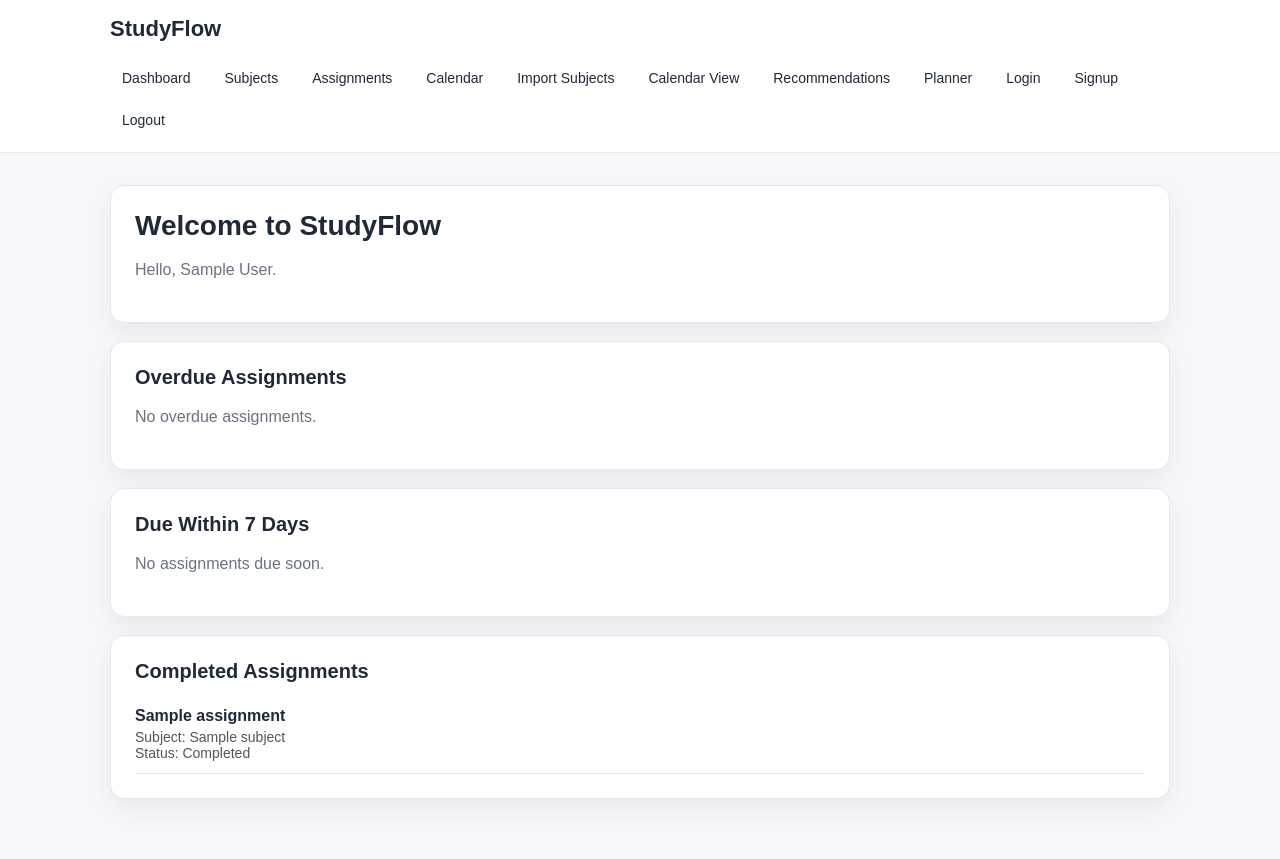
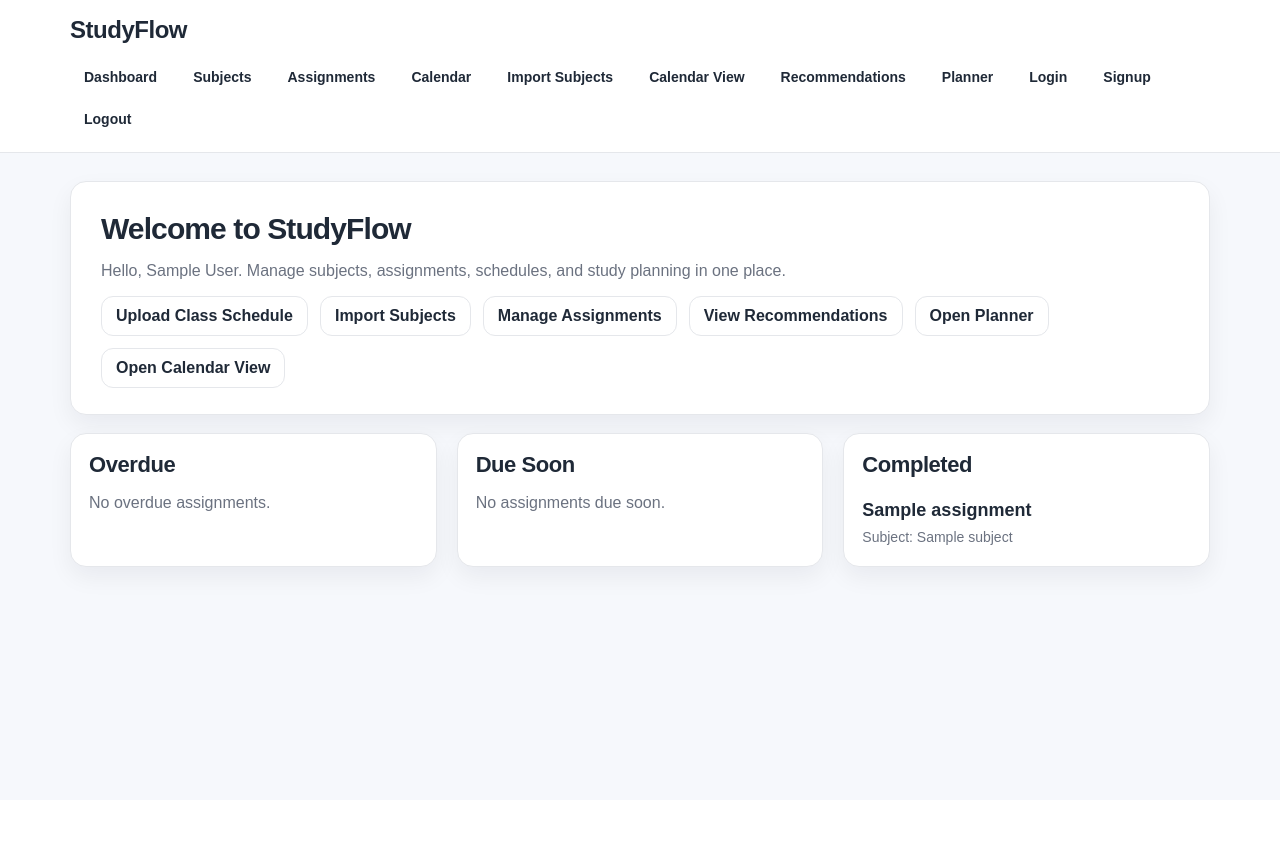
Before and after one commit to mayankpathak-iu/software-engineering-project, a FastAPI app: page /dashboard in a window 1280 px wide. After the commit the page ends 585 px from the top, so only its background shows below. Run offline with FastAPI, Linux system fonts and the light colour scheme; the visitor is signed in with stand-in values (Sample User, id 1); tables that the repository leaves empty hold one stand-in row (values such as "Sample post").

Commit message:
Polished UI changes

```diff
--- a/app/main.py
+++ b/app/main.py
@@ -1,15 +1,15 @@
-from fastapi import FastAPI
+from fastapi import FastAPI, Request
 from fastapi.staticfiles import StaticFiles
+from fastapi.responses import RedirectResponse
 from starlette.middleware.sessions import SessionMiddleware
 
 from app.db import Base, engine
 import app.models  # noqa: F401
 from app.routes import auth, dashboard, subjects, assignments, calendar, recommendations, planner, study_sessions
 
-
 app = FastAPI(title="StudyFlow")
 
-app.add_middleware(SessionMiddleware, secret_key="super-secret-key-change-this")
+app.add_middleware(SessionMiddleware, secret_key="studyflow-dev-secret-key")
 
 Base.metadata.create_all(bind=engine)
 
@@ -24,6 +24,10 @@ app.include_router(recommendations.router)
 app.include_router(planner.router)
 app.include_router(study_sessions.router)
 
+
 @app.get("/")
-def root():
-    return {"message": "StudyFlow is running"}
+def root(request: Request):
+    user_id = request.session.get("user_id")
+    if user_id:
+        return RedirectResponse(url="/dashboard", status_code=303)
+    return RedirectResponse(url="/login", status_code=303)
--- a/app/templates/base.html
+++ b/app/templates/base.html
@@ -6,17 +6,19 @@
     <title>StudyFlow</title>
     <style>
         :root {
-            --bg: #f5f7fb;
-            --card: #ffffff;
+            --bg: #f6f8fc;
+            --surface: #ffffff;
+            --surface-soft: #f9fafb;
             --text: #1f2937;
             --muted: #6b7280;
             --border: #e5e7eb;
             --primary: #2563eb;
             --primary-dark: #1d4ed8;
             --danger: #dc2626;
+            --danger-dark: #b91c1c;
             --success: #16a34a;
-            --shadow: 0 10px 25px rgba(0, 0, 0, 0.06);
-            --radius: 14px;
+            --shadow: 0 10px 25px rgba(15, 23, 42, 0.06);
+            --radius: 16px;
         }
 
         * {
@@ -24,56 +26,52 @@
         }
 
         body {
+            margin: 0;
             font-family: Arial, sans-serif;
-            margin: 0;
             background: var(--bg);
             color: var(--text);
         }
 
-        .page {
-            max-width: 1100px;
-            margin: 0 auto;
-            padding: 32px 20px 60px;
-        }
-
         .topbar {
-            background: white;
-            border-bottom: 1px solid var(--border);
             position: sticky;
             top: 0;
-            z-index: 10;
+            z-index: 20;
+            background: rgba(255,255,255,0.92);
+            backdrop-filter: blur(10px);
+            border-bottom: 1px solid var(--border);
         }
 
         .topbar-inner {
-            max-width: 1100px;
+            max-width: 1180px;
             margin: 0 auto;
             padding: 16px 20px;
             display: flex;
             align-items: center;
             justify-content: space-between;
-            gap: 20px;
+            gap: 16px;
             flex-wrap: wrap;
         }
 
         .brand {
-            font-size: 22px;
-            font-weight: 700;
-            color: var(--text);
+            font-size: 24px;
+            font-weight: 800;
+            letter-spacing: -0.02em;
         }
 
         nav {
             display: flex;
             flex-wrap: wrap;
-            gap: 10px;
+            gap: 8px;
         }
 
         nav a {
             text-decoration: none;
             color: var(--text);
-            padding: 8px 12px;
+            padding: 9px 14px;
             border-radius: 999px;
             font-size: 14px;
-            transition: 0.2s ease;
+            font-weight: 600;
+            transition: background 0.18s ease, color 0.18s ease;
         }
 
         nav a:hover {
@@ -81,53 +79,88 @@
             color: var(--primary-dark);
         }
 
+        .page {
+            max-width: 1180px;
+            margin: 0 auto;
+            padding: 28px 20px 56px;
+        }
+
+        .stack {
+            display: grid;
+            gap: 20px;
+        }
+
         .card {
-            background: var(--card);
+            background: var(--surface);
             border: 1px solid var(--border);
             border-radius: var(--radius);
             padding: 24px;
             box-shadow: var(--shadow);
         }
 
-        h1, h2, h3 {
-            margin-top: 0;
-            color: var(--text);
+        .card.compact {
+            padding: 18px;
         }
 
-        h1 {
-            font-size: 28px;
-            margin-bottom: 10px;
+        .grid-2 {
+            display: grid;
+            grid-template-columns: 1fr 1fr;
+            gap: 20px;
         }
 
-        h2 {
-            font-size: 20px;
-            margin-bottom: 12px;
+        .grid-3 {
+            display: grid;
+            grid-template-columns: repeat(3, 1fr);
+            gap: 20px;
         }
 
-        p {
-            color: var(--muted);
-            line-height: 1.5;
+        .section-title {
+            margin: 0 0 8px;
+            font-size: 22px;
+            font-weight: 800;
+            letter-spacing: -0.02em;
         }
 
-        label {
+        .page-title {
+            margin: 0 0 8px;
+            font-size: 30px;
+            font-weight: 800;
+            letter-spacing: -0.03em;
+        }
+
+        .muted {
+            color: var(--muted);
+        }
+
+        .label {
             display: block;
             margin-bottom: 6px;
-            font-weight: 600;
+            font-size: 14px;
+            font-weight: 700;
             color: var(--text);
         }
 
         input,
         select,
-        button,
         textarea {
             width: 100%;
+            border-radius: 12px;
+            font-size: 14px;
+        }
+
+        button {
+            border-radius: 12px;
+            font-size: 14px;
+        }
+
+        input,
+        select,
+        textarea {
             padding: 11px 12px;
-            margin-top: 6px;
+            border: 1px solid var(--border);
+            background: white;
+            color: var(--text);
             margin-bottom: 16px;
-            border: 1px solid var(--border);
-            border-radius: 10px;
-            font-size: 14px;
-            background: white;
         }
 
         input:focus,
@@ -139,58 +172,79 @@
         }
 
         button {
+            width: auto;
+            padding: 11px 14px;
+            border: none;
+            cursor: pointer;
+            font-weight: 700;
             background: var(--primary);
             color: white;
-            border: none;
-            cursor: pointer;
-            font-weight: 600;
-            transition: 0.2s ease;
+            transition: background 0.18s ease, transform 0.06s ease;
         }
-
         button:hover {
             background: var(--primary-dark);
         }
 
-        .button-secondary {
+        button:active {
+            transform: translateY(1px);
+        }
+
+        .btn-danger {
+            background: var(--danger);
+        }
+
+        .btn-danger:hover {
+            background: var(--danger-dark);
+        }
+
+        .btn-secondary {
             background: white;
             color: var(--text);
             border: 1px solid var(--border);
         }
 
-        .button-secondary:hover {
-            background: #f9fafb;
+        .btn-secondary:hover {
+            background: var(--surface-soft);
         }
 
-        .button-danger {
-            background: var(--danger);
+        .inline-actions {
+            display: flex;
+            gap: 10px;
+            flex-wrap: wrap;
+            margin-top: 12px;
         }
 
-        .button-danger:hover {
-            background: #b91c1c;
+        .inline-actions a,
+        .inline-actions button {
+            width: auto;
         }
 
-        .muted {
-            color: var(--muted);
-        }
-
-        .section-gap {
-            margin-top: 20px;
-        }
-
-        .stack {
-            display: grid;
-            gap: 20px;
-        }
-
-        .list-reset {
+        .item-list {
             list-style: none;
             padding: 0;
             margin: 0;
         }
 
-        .item-row {
+        .item {
             padding: 14px 0;
             border-bottom: 1px solid var(--border);
+        }
+
+        .item:last-child {
+            border-bottom: none;
+            padding-bottom: 0;
+        }
+
+        .item-title {
+            font-size: 18px;
+            font-weight: 700;
+            margin-bottom: 6px;
+        }
+
+        .meta {
+            font-size: 14px;
+            color: var(--muted);
+            line-height: 1.5;
         }
 
         .badge {
@@ -198,10 +252,8 @@
             padding: 4px 10px;
             border-radius: 999px;
             font-size: 12px;
-            font-weight: 700;
+            font-weight: 800;
             margin-right: 8px;
-            background: #eef2ff;
-            color: var(--primary-dark);
         }
 
         .badge-high {
@@ -219,19 +271,43 @@
             color: #166534;
         }
 
-        .grid-2 {
-            display: grid;
-            grid-template-columns: 1fr 1fr;
-            gap: 20px;
+        .hero {
+            padding: 30px 30px 26px;
         }
 
-        @media (max-width: 768px) {
-            .grid-2 {
-                grid-template-columns: 1fr;
+        .surface-soft {
+            background: var(--surface-soft);
+            border: 1px solid var(--border);
+            border-radius: 14px;
+            padding: 16px;
         }
 
-            .topbar-inner {
-                align-items: flex-start;
+        .calendar-link-row {
+            display: flex;
+            gap: 12px;
+            flex-wrap: wrap;
+            margin-top: 16px;
+        }
+
+        .calendar-link-row a {
+            text-decoration: none;
+            padding: 10px 14px;
+            border-radius: 12px;
+            border: 1px solid var(--border);
+            background: white;
+            color: var(--text);
+            font-weight: 600;
+        }
+
+        .calendar-link-row a:hover {
+            background: #eff6ff;
+            color: var(--primary-dark);
+        }
+
+        @media (max-width: 900px) {
+            .grid-2,
+            .grid-3 {
+                grid-template-columns: 1fr;
             }
         }
     </style>
--- a/app/templates/dashboard.html
+++ b/app/templates/dashboard.html
@@ -1,77 +1,71 @@
 {% extends "base.html" %}
 
 {% block content %}
-<div class="card">
-    <h1>Welcome to StudyFlow</h1>
-    <p>Hello, {{ user.full_name }}.</p>
+<div class="card hero">
+    <h1 class="page-title">Welcome to StudyFlow</h1>
+    <p class="muted">Hello, {{ user.full_name }}. Manage subjects, assignments, schedules, and study planning in one place.</p>
+
+    <div class="calendar-link-row">
+        <a href="/calendar">Upload Class Schedule</a>
+        <a href="/calendar/import-subjects">Import Subjects</a>
+        <a href="/assignments">Manage Assignments</a>
+        <a href="/recommendations">View Recommendations</a>
+        <a href="/planner">Open Planner</a>
+        <a href="/calendar-view">Open Calendar View</a>
+    </div>
 </div>
 
 <br>
 
-<div class="card">
-    <h2>Overdue Assignments</h2>
+<div class="grid-3">
+    <div class="card compact">
+        <h2 class="section-title">Overdue</h2>
         {% if overdue %}
-       <ul style="list-style: none; padding: 0; margin: 0;">
+            <ul class="item-list">
                 {% for item in overdue %}
-        <li style="padding: 12px 0; border-bottom: 1px solid #e5e7eb;">
-            <div><strong>{{ item.title }}</strong></div>
-            <div style="font-size: 14px; color: #555; margin-top: 4px;">
-                Subject: {{ item.subject.name }}
-            </div>
-            <div style="font-size: 14px; color: #555;">
-                Due Date: {{ item.due_date }}
-            </div>
+                    <li class="item">
+                        <div class="item-title">{{ item.title }}</div>
+                        <div class="meta">Subject: {{ item.subject.name }}</div>
+                        <div class="meta">Due Date: {{ item.due_date }}</div>
                     </li>
                 {% endfor %}
             </ul>
         {% else %}
-        <p>No overdue assignments.</p>
+            <p class="muted">No overdue assignments.</p>
         {% endif %}
     </div>
 
-<br>
-
-<div class="card">
-    <h2>Due Within 7 Days</h2>
+    <div class="card compact">
+        <h2 class="section-title">Due Soon</h2>
         {% if due_soon %}
-       <ul style="list-style: none; padding: 0; margin: 0;">
+            <ul class="item-list">
                 {% for item in due_soon %}
-        <li style="padding: 12px 0; border-bottom: 1px solid #e5e7eb;">
-            <div><strong>{{ item.title }}</strong></div>
-            <div style="font-size: 14px; color: #555; margin-top: 4px;">
-                Subject: {{ item.subject.name }}
-            </div>
-            <div style="font-size: 14px; color: #555;">
-                Due Date: {{ item.due_date }}
-            </div>
+                    <li class="item">
+                        <div class="item-title">{{ item.title }}</div>
+                        <div class="meta">Subject: {{ item.subject.name }}</div>
+                        <div class="meta">Due Date: {{ item.due_date }}</div>
                     </li>
                 {% endfor %}
             </ul>
         {% else %}
-        <p>No assignments due soon.</p>
+            <p class="muted">No assignments due soon.</p>
         {% endif %}
     </div>
 
-<br>
-
-<div class="card">
-    <h2>Completed Assignments</h2>
+    <div class="card compact">
+        <h2 class="section-title">Completed</h2>
         {% if completed %}
-        <ul style="list-style: none; padding: 0; margin: 0;">
+            <ul class="item-list">
                 {% for item in completed %}
-        <li style="padding: 12px 0; border-bottom: 1px solid #e5e7eb;">
-            <div><strong>{{ item.title }}</strong></div>
-            <div style="font-size: 14px; color: #555; margin-top: 4px;">
-                Subject: {{ item.subject.name }}
-            </div>
-            <div style="font-size: 14px; color: #555;">
-                Status: Completed
-            </div>
+                    <li class="item">
+                        <div class="item-title">{{ item.title }}</div>
+                        <div class="meta">Subject: {{ item.subject.name }}</div>
                     </li>
                 {% endfor %}
             </ul>
         {% else %}
-        <p>No completed assignments yet.</p>
+            <p class="muted">No completed assignments yet.</p>
         {% endif %}
     </div>
+</div>
 {% endblock %}
```
Also changed, not shown: app/templates/subjects.html (+34 -18 lines). Lines whose indentation alone changed are shown as unchanged.
